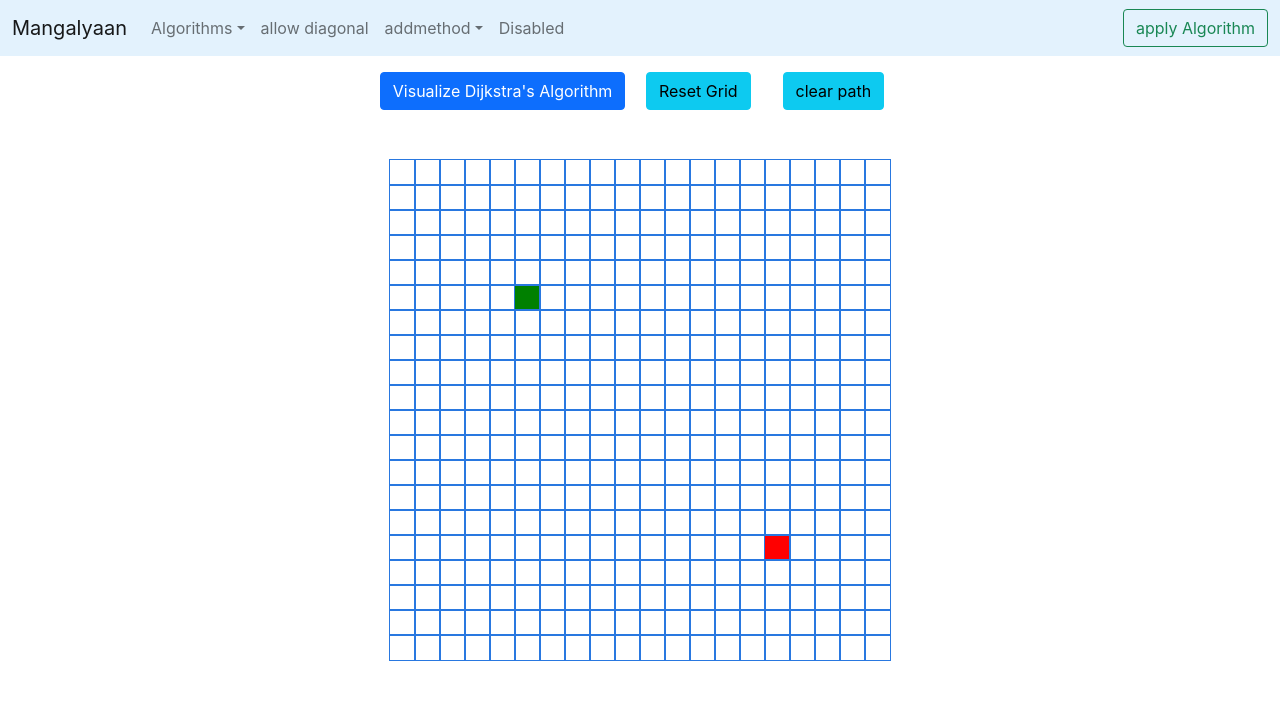
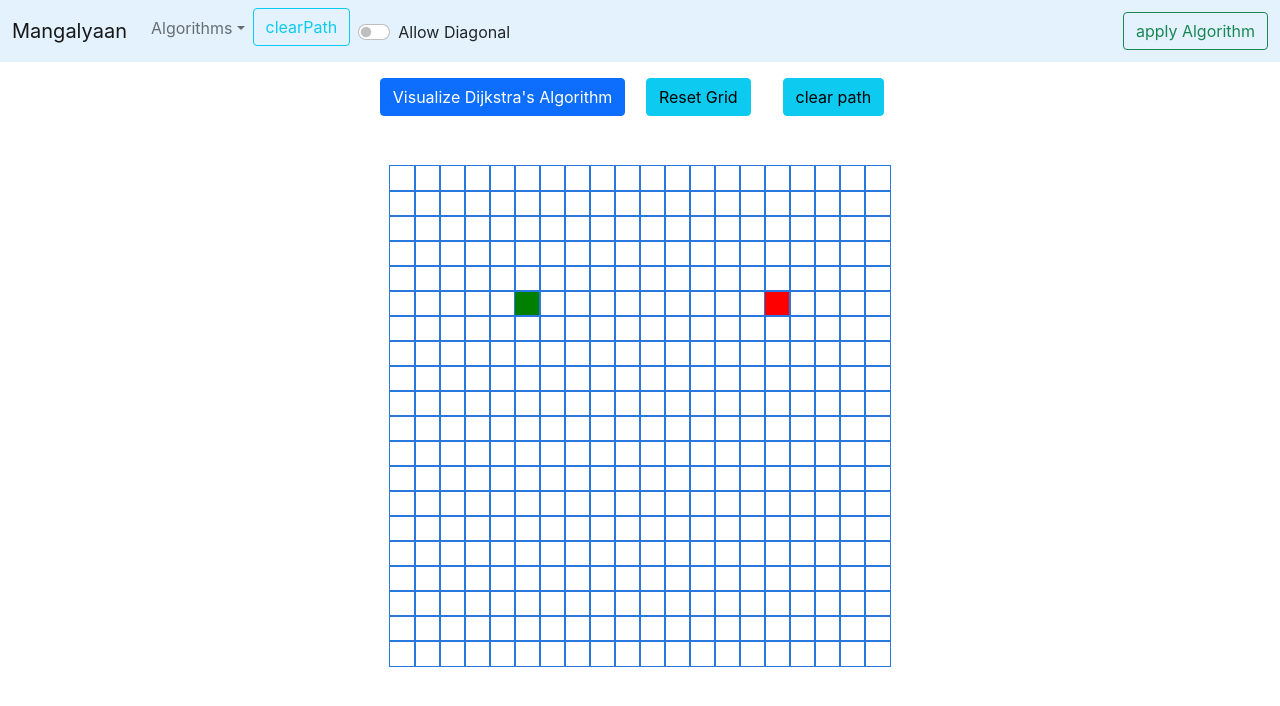
Before and after one commit to SinghAman1/mangalyaan, a React (Create React App) app: page / in a window 1280 px wide. Shown: the top 706 px of the page. Built offline with nearby package versions, Linux system fonts and the light colour scheme.

Commit message:
added dijectra

```diff
--- a/src/App.js
+++ b/src/App.js
@@ -10,7 +10,7 @@ function App() {
      {/* <div id="stars" /> */}
       {/* <div id="stars2" /> */}
       {/* <div id="stars3" /> */}
-    <Navbar/>
+
       <Visualizer/>
     </div>
   );
--- a/src/algorithms/dijkstra.js
+++ b/src/algorithms/dijkstra.js
@@ -2,6 +2,8 @@ export function dijkstra(grid, startNode, finishNode) {
   const visitedNodesInOrder = [];
   startNode.distance = 0;
   const unvisitedNodes = getAllNodes(grid);
+  console.log( grid);
+  console.log( unvisitedNodes);
   while (!!unvisitedNodes.length) {
     sortNodesByDistance(unvisitedNodes);
     const closestNode = unvisitedNodes.shift();
@@ -51,12 +53,15 @@ function getAllNodes(grid) {
 
 // Backtracks from the finishNode to find the shortest path.
 // Only works when called *after* the dijkstra method above.
-export function getNodesInShortestPathOrder(finishNode) {
+export function getNodesInShortestPathOrder(finishNode ) {
   const nodesInShortestPathOrder = [];
-  let currentNode = finishNode;
+  let currentNode = finishNode; let parentNode;
   while (currentNode !== null) {
     nodesInShortestPathOrder.unshift(currentNode);
+    parentNode= currentNode;
     currentNode = currentNode.previousNode;
   }
+  if( parentNode.isStart)
   return nodesInShortestPathOrder;
+  else return null;
 }
--- a/src/navbar.js
+++ b/src/navbar.js
@@ -1,5 +1,6 @@
 // import React, { Component } from 'react';
-const Navbar = () => {
+const Navbar = (props) => {
+  //  console.log( props);
     return (
         <div>
         <nav className="navbar navbar-expand-lg navbar-light navColor">
@@ -17,31 +18,27 @@ const Navbar = () => {
           <ul className="dropdown-menu" aria-labelledby="navbarDropdown">
             <li><a className="dropdown-item" href="#">dijectra</a></li>
             <li><a className="dropdown-item" href="#">bfs</a></li>
-            {/* <li><hr className="dropdown-divider"/></li> */}
-            {/* <li><a className="dropdown-item" href="#">Something else here</a></li> */}
+            <li><a className="dropdown-item" href="#">A*</a></li>
+            <li><a className="dropdown-item" href="#">greedy bfs</a></li>
           </ul>
         </li>
+
+
         <li className="nav-item">
-          <a className="nav-link" href="#"> allow diagonal</a>
+        <button className="btn btn-outline-info  my-auto" onClick={props.clearPath} >clearPath</button>
         </li>
-        <li className="nav-item dropdown">
-          <a className="nav-link dropdown-toggle" href="#" id="navbarDropdown" role="button" data-bs-toggle="dropdown" aria-expanded="false">
-            addmethod
-          </a>
-          <ul className="dropdown-menu" aria-labelledby="navbarDropdown">
-            <li><a className="dropdown-item" href="#">huristic</a></li>
-            <li><a className="dropdown-item" href="#">euclidian</a></li>
-            {/* <li><hr className="dropdown-divider"/></li> */}
-            {/* <li><a className="dropdown-item" href="#">Something else here</a></li> */}
-          </ul>
-        </li>
-        <li className="nav-item">
-          <a className="nav-link " href="#" tabIndex="-1" aria-disabled="true">Disabled</a>
+
+        <li className="nav-item mx-2">
+        <div className="form-check form-switch mt-1 py-2">
+         <input className="form-check-input" type="checkbox" id="flexSwitchCheckDefault"/>
+         <label className="form-check-label" htmlFor="flexSwitchCheckDefault">Allow Diagonal</label>
+        </div>
         </li>
       </ul>
+
       <form className="d-flex">
         {/* <input className="form-control me-2" type="search" placeholder="Search" aria-label="Search"/> */}
-        <button className="btn btn-outline-success" type="submit">apply Algorithm</button>
+        <button className="btn btn-outline-success" >apply Algorithm</button>
       </form>
     </div>
   </div>
--- a/src/visulaizer/visualizer.js
+++ b/src/visulaizer/visualizer.js
@@ -1,6 +1,7 @@
 import React, { Component } from 'react';
 
 import { dijkstra, getNodesInShortestPathOrder } from '../algorithms/dijkstra';
+import Navbar from '../navbar';
 import Node from '../node/node';
 
 import "./visualizer.css";
@@ -9,7 +10,7 @@ import "./visualizer.css";
 let START_NODE_ROW = 5;
 let START_NODE_COL = 5;
 let FINISH_NODE_ROW = 15;
-let FINISH_NODE_COL = 15;
+let FINISH_NODE_COL = 5;
 let  isWPressed = false;
 
 export default class Visualizer extends Component {
@@ -44,12 +45,10 @@ export default class Visualizer extends Component {
      };
      newGrid[row][col]=newNode;
      this.setState({ grid:newGrid});
-     console.log( grid[row][col] );
+
       document.getElementById(`node-${row}-${col}`).className =`node  node-weighted`;
     }, 10);
-
-  }
-
+    }
 
 
     if( row === START_NODE_ROW && col === START_NODE_COL)
@@ -63,11 +62,11 @@ export default class Visualizer extends Component {
     this.setState({grid: newGrid, mouseIsPressed: true}); }
   }
 
+
   handleMouseEnter=(row, col) =>{
+    if (!this.state.mouseIsPressed) return;
 
-    if (!this.state.mouseIsPressed) return;
       const { grid} = this.state;
-
     if( isWPressed)
     {    this.setState({mouseIsPressed: true});
     setTimeout(() => {
@@ -146,21 +145,7 @@ export default class Visualizer extends Component {
       }, 50 * i);
     }
   }
-  animateDijkstra(visitedNodesInOrder, nodesInShortestPathOrder) {
-    for (let i = 0; i <= visitedNodesInOrder.length; i++) {
-      if (i === visitedNodesInOrder.length) {
-        setTimeout(() => {
-          this.animateShortestPath(nodesInShortestPathOrder);
-        }, 10 * i);
-        return;
-      }
-      setTimeout(() => {
-        const node = visitedNodesInOrder[i];
-        document.getElementById(`node-${node.row}-${node.col}`).className =
-          'node node-visited';
-      }, 10 * i);
-    }
-  }
+
 
   visualizeDijkstra() {
     const {grid} = this.state;
@@ -168,7 +153,14 @@ export default class Visualizer extends Component {
     const finishNode = grid[FINISH_NODE_ROW][FINISH_NODE_COL];
     const visitedNodesInOrder = dijkstra(grid, startNode, finishNode);
     const nodesInShortestPathOrder = getNodesInShortestPathOrder(finishNode);
-    this.animateDijkstra(visitedNodesInOrder, nodesInShortestPathOrder);
+    // console.log( nodesInShortestPathOrder);
+    if(nodesInShortestPathOrder)
+    {
+        console.log(nodesInShortestPathOrder.length);
+         this.animateDijkstra(visitedNodesInOrder, nodesInShortestPathOrder);
+       }
+
+       else  console.log( 'path not found');
   }
 
   resetGrid =( )=> {
@@ -211,6 +203,7 @@ export default class Visualizer extends Component {
 
 
     render() {
+
       window.addEventListener("keydown", (e) => {
         if( e.key ==="w")  isWPressed= true;
 
@@ -222,6 +215,7 @@ export default class Visualizer extends Component {
         const {grid,mouseIsPressed}= this.state;
         return (
           <div>
+            <Navbar clearPath={this.clearPath}/>
           <button className=" btn btn-primary mt-3" onClick={() => this.visualizeDijkstra()}>
           Visualize Dijkstra's Algorithm
         </button> <button className=" btn btn-info mt-3 mx-3" onClick={() => this.resetGrid()}>
```
